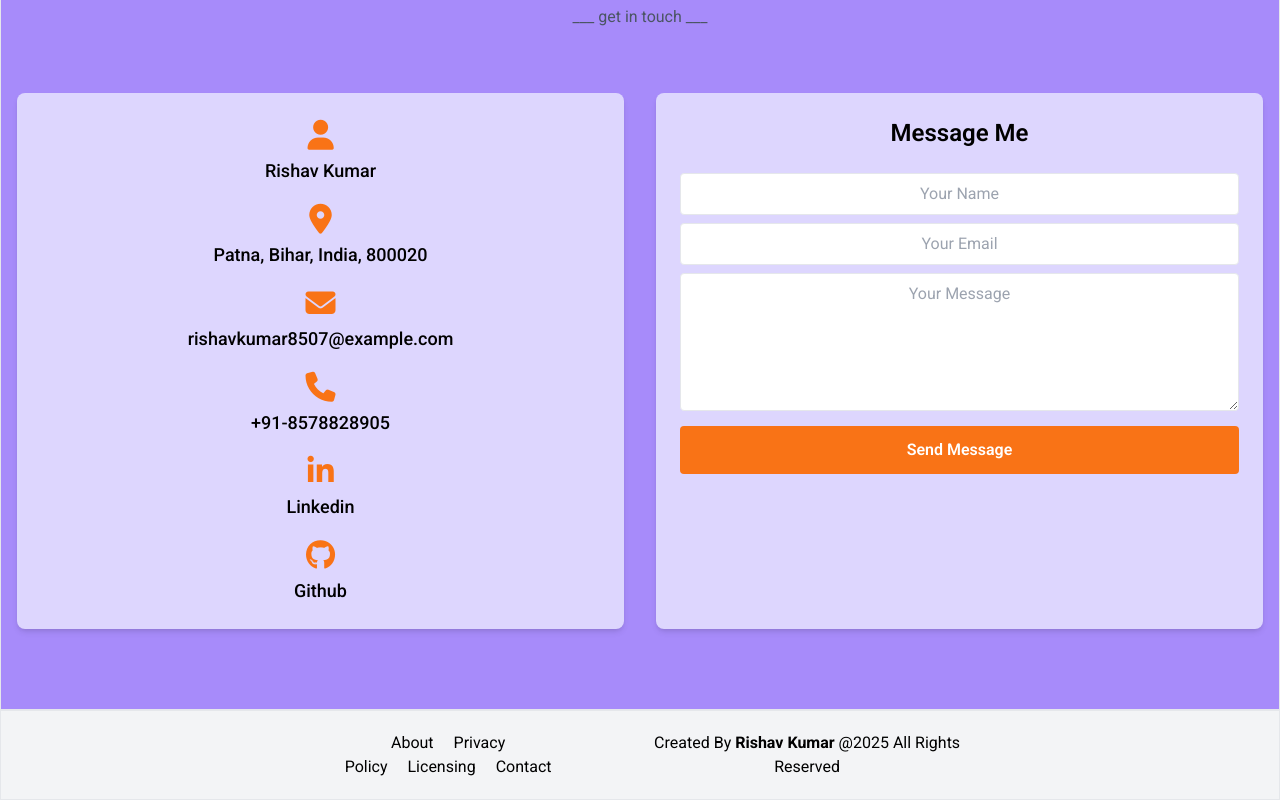
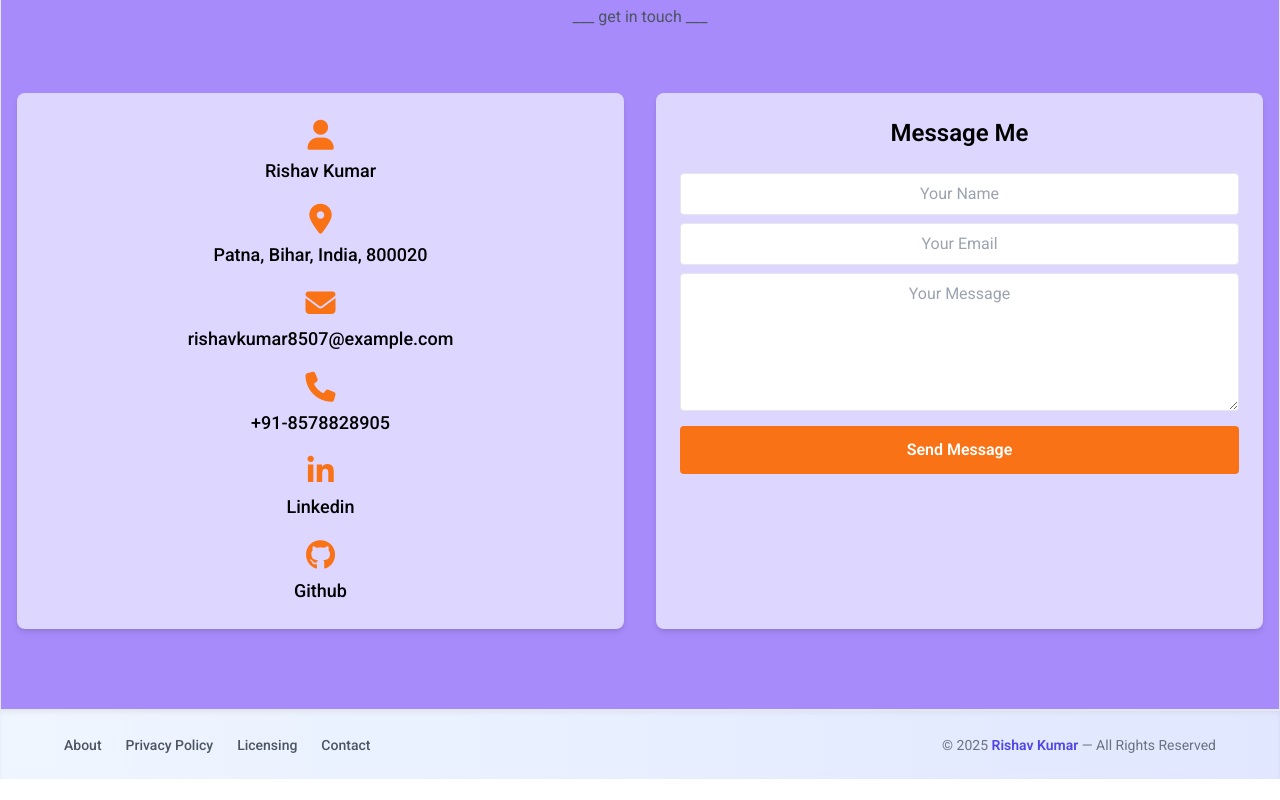
Before and after one commit to RishavKumar8578/My_Portfolio, a React (Vite) app: page / in a window 1280 px wide. Shown: the part 3958-4758 px from the top of the page. After the commit the page ends 4737 px from the top, so only its background shows below. Built offline with nearby package versions, Linux system fonts and the light colour scheme.

Commit message:
add privacy and licencing

```diff
--- a/package.json
+++ b/package.json
@@ -15,6 +15,7 @@
     "cors": "^2.8.5",
     "dotenv": "^16.5.0",
     "express": "^5.1.0",
+    "framer-motion": "^12.23.24",
     "react": "^19.1.0",
     "react-dom": "^19.1.0",
     "react-router-dom": "^7.6.0",
--- a/src/components/Footer.jsx
+++ b/src/components/Footer.jsx
@@ -1,32 +1,109 @@
+import { useState } from "react";
+import { motion, AnimatePresence } from "framer-motion";
+
 const Footer = () => {
+  const [showModal, setShowModal] = useState(false);
+  const [modalType, setModalType] = useState("");
+
+  const openModal = (type) => {
+    setModalType(type);
+    setShowModal(true);
+  };
+
+  const closeModal = () => {
+    setShowModal(false);
+    setModalType("");
+  };
+
+  const renderContent = () => {
+    switch (modalType) {
+      case "privacy":
+        return (
+          <>
+            <h2 className="text-2xl font-bold text-gray-800 dark:text-gray-100 mb-3 border-b border-gray-300 dark:border-gray-700 pb-2">
+              Privacy Policy
+            </h2>
+            <p className="text-gray-700 dark:text-gray-300 leading-relaxed text-sm md:text-base">
+              Your privacy is important. This portfolio does not collect personal
+              information. Any data shared via forms is used only for communication
+              and never shared with third parties.
+            </p>
+          </>
+        );
+      case "license":
+        return (
+          <>
+            <h2 className="text-2xl font-bold text-gray-800 dark:text-gray-100 mb-3 border-b border-gray-300 dark:border-gray-700 pb-2">
+              Licensing
+            </h2>
+            <p className="text-gray-700 dark:text-gray-300 leading-relaxed text-sm md:text-base">
+              © 2025 Rishav Kumar. All rights reserved. The design, code, and content
+              are my intellectual property. You may reference or fork for learning,
+              but commercial use without permission is prohibited.
+            </p>
+          </>
+        );
+      default:
+        return null;
+    }
+  };
+
   return (
-    <div className="footer-containt py-5 border bg-gray-100 px-4 md:px-20 lg:px-72">
-      <div className="flex flex-col md:flex-row justify-between items-center gap-4 text-center">
+    <>
+      <footer className="mt-auto bg-gradient-to-r from-blue-50 to-indigo-100 dark:from-gray-900 dark:via-gray-950 dark:to-gray-900 border-t border-gray-200 dark:border-gray-700 py-6 px-6 shadow-inner">
+        <div className="max-w-6xl mx-auto flex flex-col md:flex-row items-center justify-between text-gray-700 dark:text-gray-300 text-sm space-y-4 md:space-y-0">
 
-        {/* Left Section (Links) */}
-        <div className="space-x-5">
-          <a href="#about" className="hover:underline">
-            About
-          </a>
-          <a href="/about" className="hover:underline">
-            Privacy Policy
-          </a>
-          <a href="/about" className="hover:underline">
-            Licensing
-          </a>
-          <a href="#contact" className="hover:underline">
-            Contact
-          </a>
+          {/* Footer Links */}
+          <div className="flex flex-wrap justify-center md:justify-start gap-6 text-gray-600 dark:text-gray-300 font-medium">
+            <a href="#about" className="hover:text-indigo-600 dark:hover:text-blue-400 transition-colors">About</a>
+            <button onClick={() => openModal("privacy")} className="hover:text-indigo-600 dark:hover:text-blue-400 transition-colors">Privacy Policy</button>
+            <button onClick={() => openModal("license")} className="hover:text-indigo-600 dark:hover:text-blue-400 transition-colors">Licensing</button>
+            <a href="#contacts" className="hover:text-indigo-600 dark:hover:text-blue-400 transition-colors">Contact</a>
+          </div>
+
+          {/* Creator Info */}
+          <div className="text-gray-500 dark:text-gray-400 text-center md:text-right">
+            <p>
+              © 2025 <span className="font-semibold text-indigo-600 dark:text-blue-400">Rishav Kumar</span> — All Rights Reserved
+            </p>
+          </div>
         </div>
+      </footer>
 
-        {/* Right Section */}
-        <div>
-          <p>
-            Created By <b>Rishav Kumar</b> <span>@2025 All Rights Reserved</span>
-          </p>
-        </div>
-      </div>
-    </div>
+      {/* Modal */}
+      <AnimatePresence>
+        {showModal && (
+          <motion.div
+            className="fixed inset-0 flex items-center justify-center bg-black/60 dark:bg-black/70 z-50 backdrop-blur-sm"
+            initial={{ opacity: 0 }}
+            animate={{ opacity: 1 }}
+            exit={{ opacity: 0 }}
+          >
+            <motion.div
+              className="bg-white dark:bg-gray-900 p-6 rounded-2xl shadow-2xl max-w-lg w-11/12 relative overflow-hidden border border-gray-200 dark:border-gray-700"
+              initial={{ scale: 0.8, opacity: 0 }}
+              animate={{ scale: 1, opacity: 1 }}
+              exit={{ scale: 0.8, opacity: 0 }}
+              transition={{ duration: 0.25 }}
+            >
+              {/* Gradient Header Line */}
+              <div className="absolute top-0 left-0 w-full h-1 bg-gradient-to-r from-blue-500 to-purple-500 rounded-t-2xl"></div>
+
+              <div className="mt-2">{renderContent()}</div>
+
+              <div className="text-right mt-6">
+                <button
+                  onClick={closeModal}
+                  className="bg-gradient-to-r from-blue-600 to-purple-600 text-white px-5 py-2 rounded-md shadow-md hover:opacity-90 transition-opacity"
+                >
+                  Close
+                </button>
+              </div>
+            </motion.div>
+          </motion.div>
+        )}
+      </AnimatePresence>
+    </>
   );
 };
 
```
Also changed, not shown: 1 other file (tests, documents, lock files or other folders).
